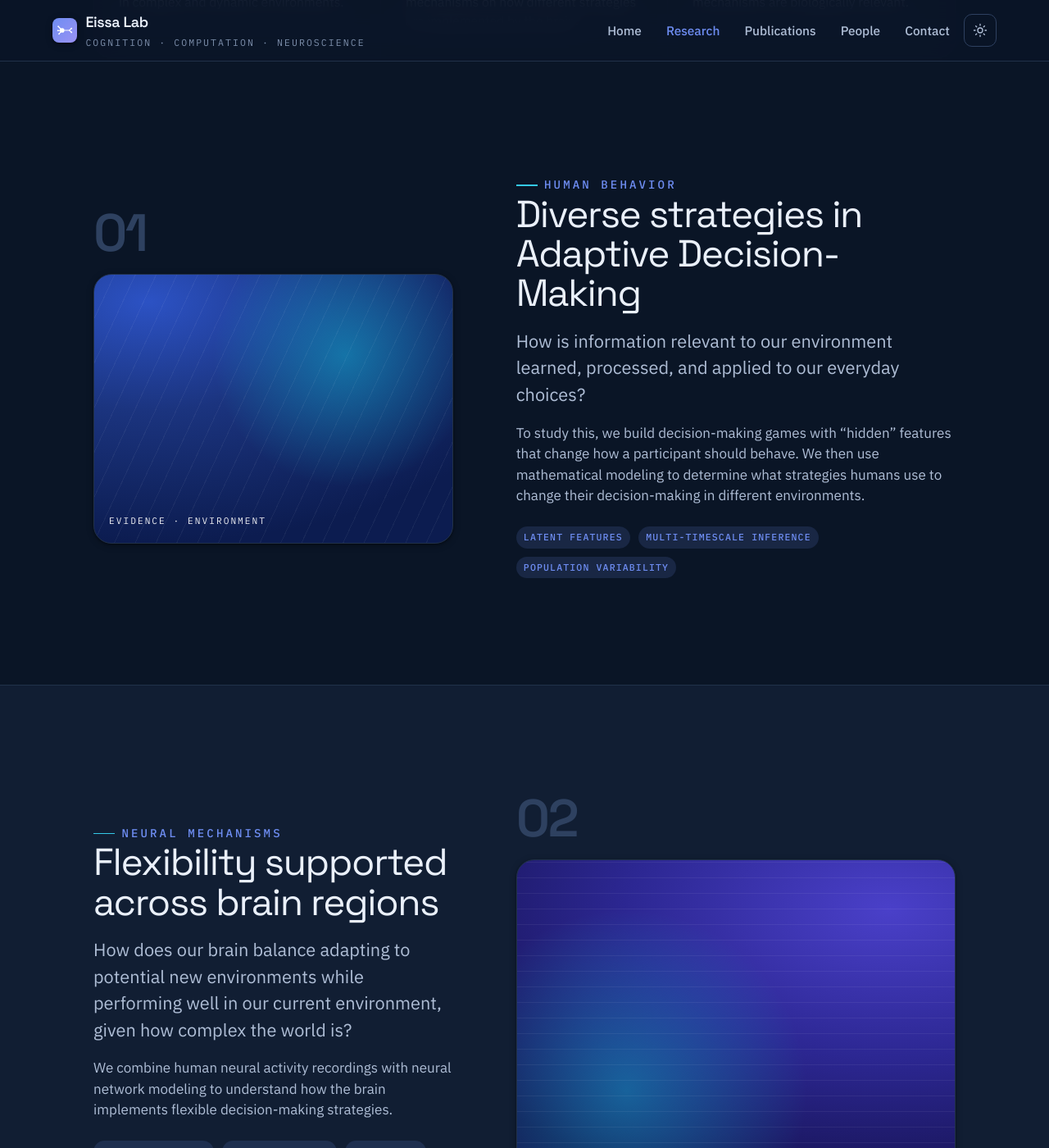
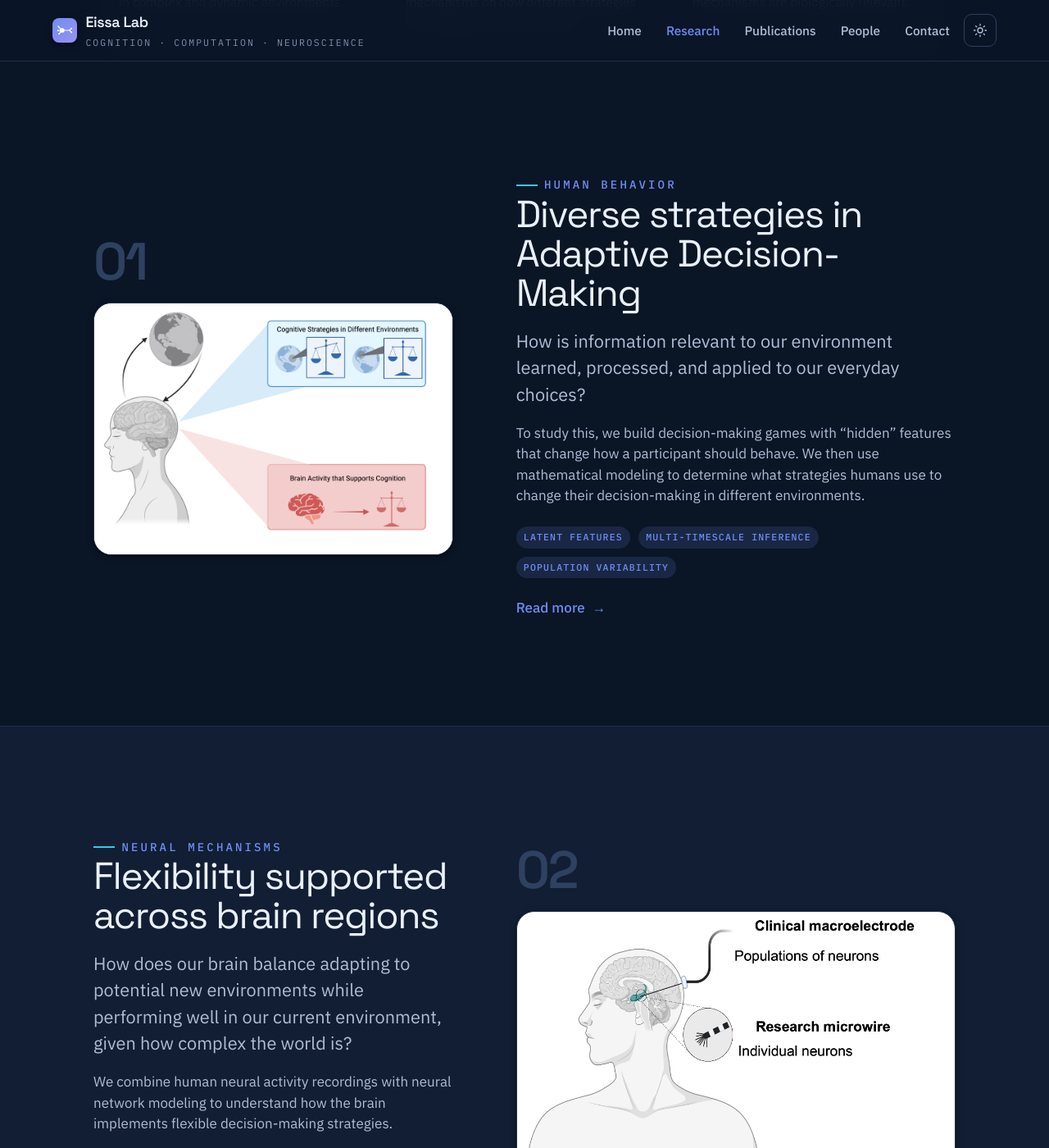
Before and after one commit to EissaLab/eissalab.com, a Jekyll site: the page built from research.html, in a window 1280 px wide and 1400 px high, scrolled down 602 px. Shown: the whole window at 82% size. Built offline with Jekyll 4.4.1, drawn with Linux system fonts in a browser that asks for light colours; nearby versions of some CDN libraries; some of the changed text lies outside the part shown.

Commit message:
Refactor research themes into a _research collection with detail pages
Replace the three hardcoded theme sections in research.html with a Jekyll
collection. Each theme is now a `_research/*` document (front matter +
optional bio markdown) rendered on the listing via `_includes/research-card.html`
and given its own detail page via `_layouts/research.html` at /research/:name/.

Themes now carry scientific figures: `_includes/research-card.html` and the
detail layout swap the gradient placeholder for the document's `image`, styled
by the new `.theme-viz.has-img` rule (whole figure, natural aspect, no crop).

Also add .vscode launch/tasks configs for the Docker dev server.

Co-Authored-By: Claude Opus 4.8 (1M context) <noreply@anthropic.com>

```diff
--- a/_config.yml
+++ b/_config.yml
@@ -20,6 +20,9 @@ collections:
   members:
     output: true
     permalink: /people/:name/
+  research:
+    output: true
+    permalink: /research/:name/
 
 # Defaults
 defaults:
@@ -32,6 +35,11 @@ defaults:
       type: members
     values:
       layout: member
+  - scope:
+      path: ""
+      type: research
+    values:
+      layout: research
 
 # Build
 exclude:
--- /dev/null
+++ b/_includes/research-card.html
@@ -0,0 +1,40 @@
+{%- comment -%}
+  Research theme section block. Expects:
+    include.topic — a research collection document (`_research/*`)
+    include.index — 0-based position; controls the 0N number and the
+                    alternating alt/reverse layout (odd rows flip & shade).
+{%- endcomment -%}
+{% assign topic = include.topic %}
+{% assign i = include.index | default: 0 %}
+{% assign n = i | plus: 1 %}
+{% assign isAlt = i | modulo: 2 %}
+<section class="theme section-pad{% if isAlt == 1 %} alt{% endif %}" id="{{ topic.anchor }}">
+  <div class="wrap theme-inner{% if isAlt == 1 %} reverse{% endif %}">
+    <div class="theme-aside reveal">
+      <span class="theme-num">{% if n < 10 %}0{% endif %}{{ n }}</span>
+      {% if topic.image and topic.image != "" %}
+      <figure class="theme-viz has-img">
+        <img src="{{ topic.image | relative_url }}" alt="{{ topic.title }}">
+      </figure>
+      {% else %}
+      <figure class="theme-viz viz-{{ topic.viz }}" aria-hidden="true">
+        <span class="viz-label">{{ topic.viz_label }}</span>
+      </figure>
+      {% endif %}
+    </div>
+    <div class="theme-body reveal d1">
+      <span class="kicker">{{ topic.kicker }}</span>
+      <h2 class="h2"><a href="{{ topic.url | relative_url }}" style="color:inherit;text-decoration:none;">{{ topic.title }}</a></h2>
+      {% if topic.lead %}<p class="lead">{{ topic.lead }}</p>{% endif %}
+      {% if topic.summary %}<p>{{ topic.summary }}</p>{% endif %}
+      {% if topic.pills %}
+      <div class="tag-row">
+        {% for pill in topic.pills %}<span class="pill">{{ pill }}</span>{% endfor %}
+      </div>
+      {% endif %}
+      <div class="theme-cta">
+        <a class="link-arrow" href="{{ topic.url | relative_url }}">Read more <span class="arr">→</span></a>
+      </div>
+    </div>
+  </div>
+</section>
--- a/assets/styles.css
+++ b/assets/styles.css
@@ -444,6 +444,13 @@ p { margin: 0 0 1.1em; }
 .theme-body .lead { margin: 18px 0 18px; }
 .theme-body p { color: var(--ink-2); max-width: 56ch; }
 .tag-row { display:flex; flex-wrap:wrap; gap:10px; margin-top: 24px; }
+.theme-cta { margin-top: 24px; }
+
+/* Theme visual carrying a figure/illustration instead of the gradient placeholder.
+   Figures are scientific diagrams of varying aspect ratios — show them whole at
+   their natural proportions (no crop, no letterbox) inside the framed card. */
+.theme-viz.has-img { background: #fff; padding: 0; display: block; aspect-ratio: auto; align-items: initial; }
+.theme-viz.has-img img { width: 100%; height: auto; display: block; }
 
 .method-row { margin-top: 56px; display:flex; flex-direction:column; gap:22px; align-items:center; text-align:center; }
 .methods { display:flex; flex-wrap:wrap; justify-content:center; gap:10px; }
--- a/research.html
+++ b/research.html
@@ -32,71 +32,8 @@ hero:
   </div>
 </section>
 
-<!-- Theme 01 -->
-<section class="theme section-pad" id="adaptive">
-  <div class="wrap theme-inner">
-    <div class="theme-aside reveal">
-      <span class="theme-num">01</span>
-      <figure class="theme-viz viz-adaptive" aria-hidden="true">
-        <span class="viz-label">EVIDENCE · ENVIRONMENT</span>
-      </figure>
-    </div>
-    <div class="theme-body reveal d1">
-      <span class="kicker">Human Behavior</span>
-      <h2 class="h2">Diverse strategies in Adaptive Decision-Making</h2>
-      <p class="lead">How is information relevant to our environment learned, processed, and applied to our everyday choices?</p>
-      <p>To study this, we build decision-making games with “hidden” features that change how a participant should behave. We then use mathematical modeling to determine what strategies humans use to change their decision-making in different environments.</p>
-      <div class="tag-row">
-        <span class="pill">Latent features</span>
-        <span class="pill">Multi-timescale inference</span>
-        <span class="pill">Population variability</span>
-      </div>
-    </div>
-  </div>
-</section>
-
-<!-- Theme 02 -->
-<section class="theme section-pad alt" id="memory">
-  <div class="wrap theme-inner reverse">
-    <div class="theme-aside reveal">
-      <span class="theme-num">02</span>
-      <figure class="theme-viz viz-memory" aria-hidden="true">
-        <span class="viz-label">RETAIN · ADAPT</span>
-      </figure>
-    </div>
-    <div class="theme-body reveal d1">
-      <span class="kicker">Neural Mechanisms</span>
-      <h2 class="h2">Flexibility supported across brain regions</h2>
-      <p class="lead"> How does our brain balance adapting to potential new environments while performing well in our current environment, given how complex the world is? </p>
-      <p>We combine human neural activity recordings with neural network modeling to understand how the brain implements flexible decision-making strategies. </p>
-      <div class="tag-row">
-        <span class="pill">Efficient coding</span>
-        <span class="pill">Neural networks</span>
-        <span class="pill">Mechanisms</span>
-      </div>
-    </div>
-  </div>
-</section>
-
-<!-- Theme 03 -->
-<section class="theme section-pad" id="psychiatry">
-  <div class="wrap theme-inner">
-    <div class="theme-aside reveal">
-      <span class="theme-num">03</span>
-      <figure class="theme-viz viz-clinical" aria-hidden="true">
-        <span class="viz-label">MEASURE · PREDICT</span>
-      </figure>
-    </div>
-    <div class="theme-body reveal d1">
-      <span class="kicker">Theme 03</span>
-      <h2 class="h2">Cognition in Psychiatric Disorders</h2>
-      <p class="lead">Can we understand how and why some patients with psychiatric and neurological disorders struggle with flexibly updating their choices?</p>
-      <p>We develop translational tools that can measure the decision-making strategies patients use, how these strategies differ from the general population, and whether these behavioral metrics can predict treatment outcomes.</p>
-      <div class="tag-row">
-        <span class="pill">Translational tools</span>
-        <span class="pill">Behavioral metrics</span>
-        <span class="pill">Treatment outcomes</span>
-      </div>
-    </div>
-  </div>
-</section>
+<!-- Research themes — one section per `_research/*` document -->
+{% assign topics = site.research | sort: "order" %}
+{% for topic in topics %}
+{% include research-card.html topic=topic index=forloop.index0 %}
+{% endfor %}
```
Also changed, not shown: _layouts/research.html (added, +47 -0 lines), _research/adaptive-decision-making.md (added, +19 -0 lines), _research/cognition-psychiatric-disorders.md (added, +19 -0 lines), _research/neural-mechanisms.md (added, +19 -0 lines), assets/research/adaptive-decision-making.png (added), assets/research/cognition-psychiatric-disorders.png (added), assets/research/neural-mechanisms.png (added), 1 other file.
